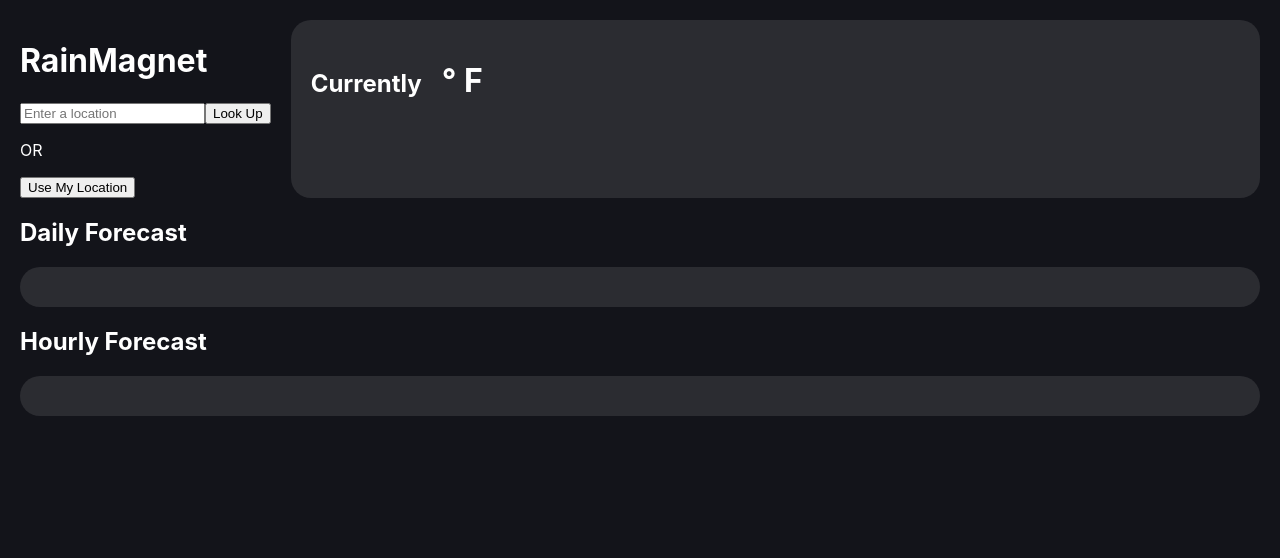
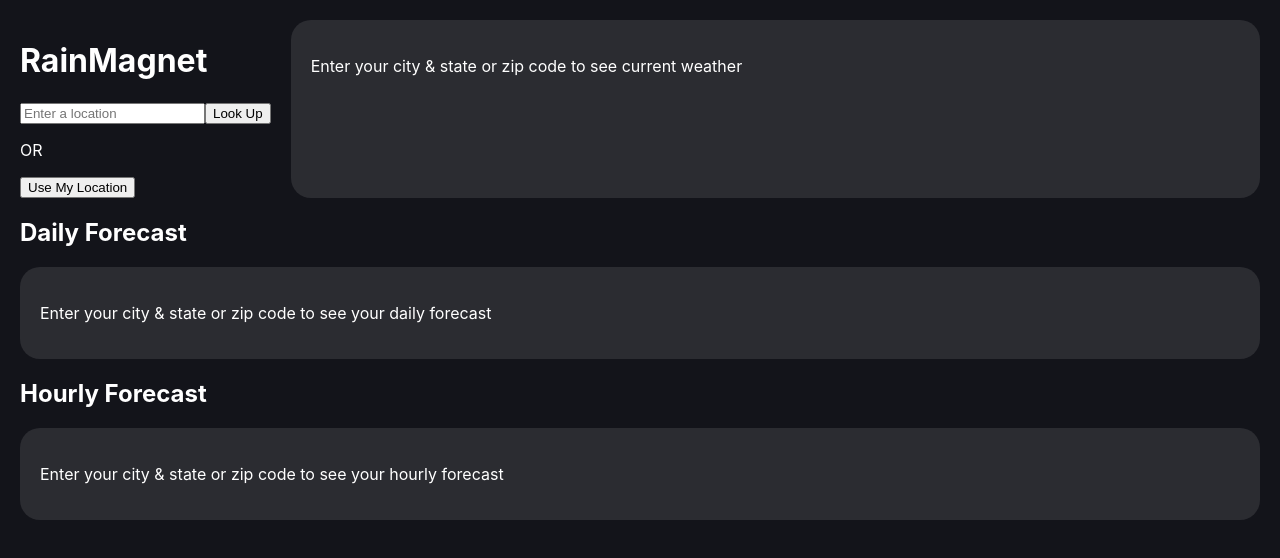
Before and after one commit to Leadmagnet516/weather-app, a React (Create React App) app: page / in a window 1280 px wide. Shown: the top 558 px of the page. Built offline with nearby package versions, Linux system fonts and the light colour scheme.

Commit message:
More robust messaging

```diff
--- a/src/App.js
+++ b/src/App.js
@@ -4,7 +4,12 @@ import utils from './utils';
 import LookupForm from './ui/LookupForm';
 import CurrentConditions from './ui/CurrentConditions';
 import Forecast from './ui/Forecast';
-import { API_STATUS } from './CONSTANTS';
+import {
+  API_STATUS,
+  MSG_PENDING,
+  MSG_LOADING,
+  MSG_ERROR
+ } from './CONSTANTS';
 const { friendlyTimeString } = utils;
 
 const DEFAULT_WEATHER = {
@@ -16,26 +21,26 @@ const MAX_DAILY_ITEMS = 7;
 const MAX_HOURLY_ITEMS = 12;
 
 export default function App() {
-  // ERROR HANDLING
-  const [ currentWeatherError, setCurrentWeatherError ] = useState('');
-  const [ dailyForecastError, setDailyForecastError ] = useState('');
-  const [ hourlyForecastError, setHourlyForecastError ] = useState('');
+  // ERROR/MESSAGING HANDLING
+  const [ currentWeatherMessage, setCurrentWeatherMessage ] = useState(MSG_PENDING.CURRENT);
+  const [ dailyForecastMessage, setDailyForecastMessage ] = useState(MSG_PENDING.DAILY);
+  const [ hourlyForecastMessage, setHourlyForecastMessage ] = useState(MSG_PENDING.HOURLY);
 
   const handleError = failedOn => {
     switch(failedOn) {
       case API_STATUS.FAILED_ON.GEOCODE :
       case API_STATUS.FAILED_ON.WEATHER :
       default :
-        setCurrentWeatherError('There was a problem getting the current weather');
-        setDailyForecastError('There was a problem getting the forecast');
-        setHourlyForecastError('There was a problem getting the hourly forecast');
+        setCurrentWeatherMessage(MSG_ERROR.CURRENT);
+        setDailyForecastMessage(MSG_ERROR.DAILY);
+        setHourlyForecastMessage(MSG_ERROR.HOURLY);
         break;
         case API_STATUS.FAILED_ON.HOURLY :
-          setCurrentWeatherError('There was a problem getting the current weather');
-          setHourlyForecastError('There was a problem getting the hourly forecast');
+          setCurrentWeatherMessage(MSG_ERROR.CURRENT);
+          setHourlyForecastMessage(MSG_ERROR.HOURLY);
           break;
       case API_STATUS.FAILED_ON.DAILY :
-        setDailyForecastError('There was a problem getting the forecast');
+        setDailyForecastMessage(MSG_ERROR.DAILY);
         break;
     }
   }
@@ -51,7 +56,7 @@ export default function App() {
         desc: hourly.periods[0].shortForecast,
         temp: hourly.periods[0].temperature,
       });
-      setCurrentWeatherError('');
+      setCurrentWeatherMessage('');
     } catch(err) {
       handleError(API_STATUS.FAILED_ON.HOURLY);
     }
@@ -69,7 +74,7 @@ export default function App() {
         })
         return dailyArray;
       })
-      setDailyForecastError('');
+      setDailyForecastMessage('');
     } catch(err) {
       handleError(API_STATUS.FAILED_ON.DAILY);
     }
@@ -87,14 +92,21 @@ export default function App() {
         })
         return hourlyArray;
       })
-      setHourlyForecastError('');
+      setHourlyForecastMessage('');
     } catch(err) {
       handleError(API_STATUS.FAILED_ON.HOURLY);
     }
   }
 
-  const handleWeatherDataLoaded = weatherData => {
+  const handleWeatherData = weatherData => {
     switch(weatherData.status) {
+      case API_STATUS.PENDING :
+        break;
+      case API_STATUS.LOADING :
+        setCurrentWeatherMessage(MSG_LOADING.CURRENT);
+        setDailyForecastMessage(MSG_LOADING.DAILY);
+        setHourlyForecastMessage(MSG_LOADING.HOURLY);
+        break;
       case API_STATUS.OK :
         handleCurrentWeather(weatherData.hourly);
         handleDailyForecast(weatherData.daily);
@@ -123,12 +135,12 @@ export default function App() {
       <div className="app-header">
         <div className="logo-lookup">
           <h1>RainMagnet</h1>
-          <LookupForm handleWeatherDataLoaded={handleWeatherDataLoaded} />
+          <LookupForm handleWeatherData={handleWeatherData} />
         </div>
-        <CurrentConditions dataset={currentWeather} error={currentWeatherError} />
+        <CurrentConditions dataset={currentWeather} message={currentWeatherMessage} />
       </div>
-      <Forecast key="dailyForecast" title="Daily Forecast" dataset={dailyForecast} error={dailyForecastError} />
-      <Forecast key="hourlyForecast" title="Hourly Forecast" dataset={hourlyForecast} error={hourlyForecastError}/>
+      <Forecast key="dailyForecast" title="Daily Forecast" dataset={dailyForecast} message={dailyForecastMessage} />
+      <Forecast key="hourlyForecast" title="Hourly Forecast" dataset={hourlyForecast} message={hourlyForecastMessage}/>
     </div>
   );
 }
--- a/src/CONSTANTS.js
+++ b/src/CONSTANTS.js
@@ -16,3 +16,21 @@ export const API_STATUS = {
     HOURLY: 'Hourly'
   }
 }
+
+export const MSG_PENDING = {
+  CURRENT: 'Enter your city & state or zip code to see current weather',
+  DAILY: 'Enter your city & state or zip code to see your daily forecast',
+  HOURLY: 'Enter your city & state or zip code to see your hourly forecast'
+}
+
+export const MSG_LOADING = {
+  CURRENT: 'Getting current weather...',
+  DAILY: 'Getting your daily forecast...',
+  HOURLY: 'Getting your hourly forecast...'
+}
+
+export const MSG_ERROR = {
+  CURRENT: 'There was a problem getting the current weather',
+  DAILY: 'There was a problem getting the forecast',
+  HOURLY: 'There was a problem getting the hourly forecast'
+}
--- a/src/ui/CurrentConditions.js
+++ b/src/ui/CurrentConditions.js
@@ -1,8 +1,8 @@
-export default function CurrentConditions( { dataset, error }) {
+export default function CurrentConditions( { dataset, message }) {
   return (
     <div className="tile current-conditions">
-    { error ? (
-      <p>{error}</p>
+    { message ? (
+      <p>{message}</p>
     ) : (
       <>
         <h2>Currently</h2>
--- a/src/ui/Forecast.js
+++ b/src/ui/Forecast.js
@@ -1,12 +1,12 @@
 import ForecastItem from './ForecastItem';
 
-export default function Forecast( { title, dataset, error } ) {
+export default function Forecast( { title, dataset, message } ) {
   return (
     <div className="forecast">
       <h2>{title}</h2>
       <div className="tile">
-        { error ? (
-          <p>{error}</p>
+        { message ? (
+          <p>{message}</p>
         ) : (
         <ul>
           {
--- a/src/ui/LookupForm.js
+++ b/src/ui/LookupForm.js
@@ -1,20 +1,23 @@
 import { useActionState, useEffect } from 'react';
 import { API_STATUS} from '../CONSTANTS';
 import utils from '../utils';
-const { fetchWeatherByLocation }  = utils;
+const { fetchWeatherByLocation } = utils;
 
-export default function LookupForm( { handleWeatherDataLoaded } ) {
-  const [ weatherData, formAction ] = useActionState(fetchWeatherByLocation, { status: API_STATUS.PENDING });
+export default function LookupForm( { handleWeatherData } ) {
+  const [ weatherDataFromApis, formAction ] = useActionState(fetchWeatherByLocation, { status: API_STATUS.PENDING });
+
+  const handleSubmitClicked = () => {
+    handleWeatherData({ status: API_STATUS.LOADING })
+  }
 
   useEffect(() => {
-    if (Object.keys(weatherData).length > 0) {
-      handleWeatherDataLoaded(weatherData);
-    }
-  }, [weatherData])
+    handleWeatherData(weatherDataFromApis);
+  }, [weatherDataFromApis])
+
   return (
     <form action={formAction}>
       <input name="location" type="text" placeholder="Enter a location"  />
-      <button type="submit">Look Up</button>
+      <button type="submit" onClick={handleSubmitClicked}>Look Up</button>
       <p>OR</p>
       <button>Use My Location</button>
     </form>
--- a/src/utils.js
+++ b/src/utils.js
@@ -72,8 +72,9 @@ const fetchWeatherByLocation = async (previousState, formData) => {
 const friendlyTimeString = timeString => {
   const timeRegex = /T\d{2}/;
   let hour = parseInt(timeString.match(timeRegex)[0].replace('T', ''));
+  const meridian = hour > 12 ? 'PM' : 'AM';
   hour = hour > 12 ? hour - 12 : hour;
-  const meridian = hour > 12 ? 'PM' : 'AM';
+  hour = hour === 0 ? 12 : hour;
   return `${hour} ${meridian}`;
 }
 
```
